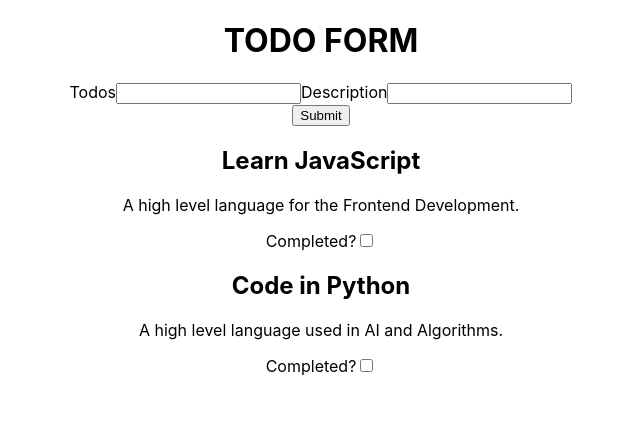
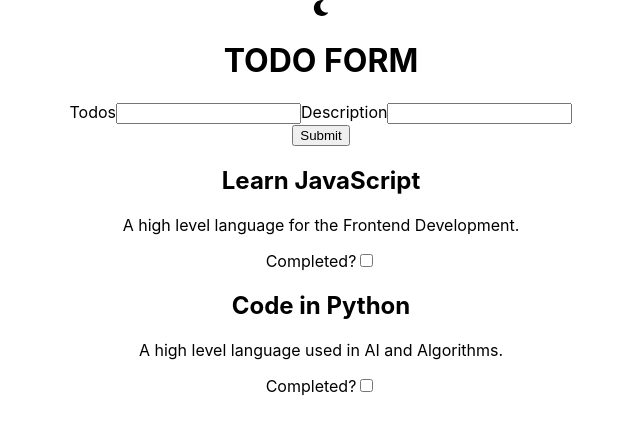
Before and after one commit to Bloom-Sayiorri/to-do-list, a React (Create React App) app: page / in a window 1280 px wide. Shown: the top 434 px of the page, without its empty margins (319-959 px from the left). Built offline with nearby package versions, Linux system fonts and the light colour scheme.

Commit message:
dark icon

```diff
--- a/package.json
+++ b/package.json
@@ -14,7 +14,7 @@
   },
   "scripts": {
     "server": "json-server --watch db.json --port 3001",
-    "start": "react-scripts start",
+    "start": "react-scripts startfir",
     "build": "react-scripts build",
     "test": "react-scripts test",
     "eject": "react-scripts eject"
--- a/src/App.js
+++ b/src/App.js
@@ -1,10 +1,12 @@
 import './App.css';
 import ToDoList from './components/ToDoList';
 import {todos} from '../src/todos';
+import { FaMoon } from "react-icons/fa";
 
 function App() {
   return (
     <div className="App">
+      <FaMoon />
       <ToDoList todos={todos}/>
     </div>
   );
```
